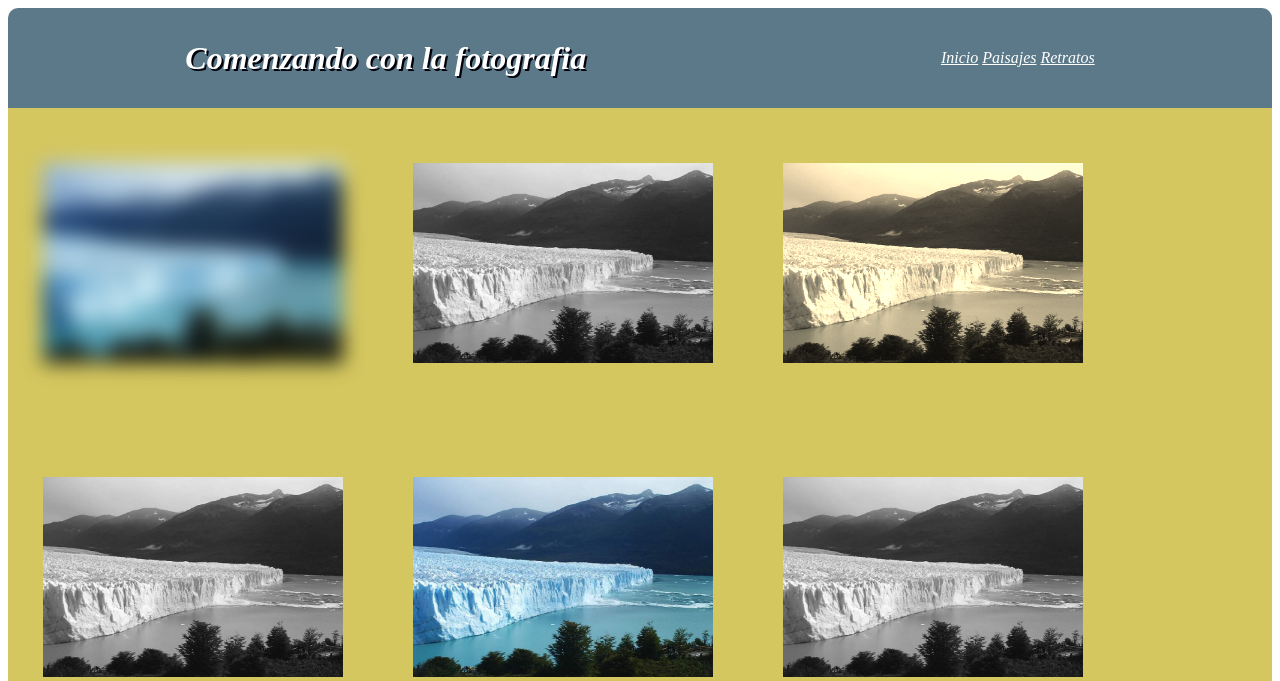
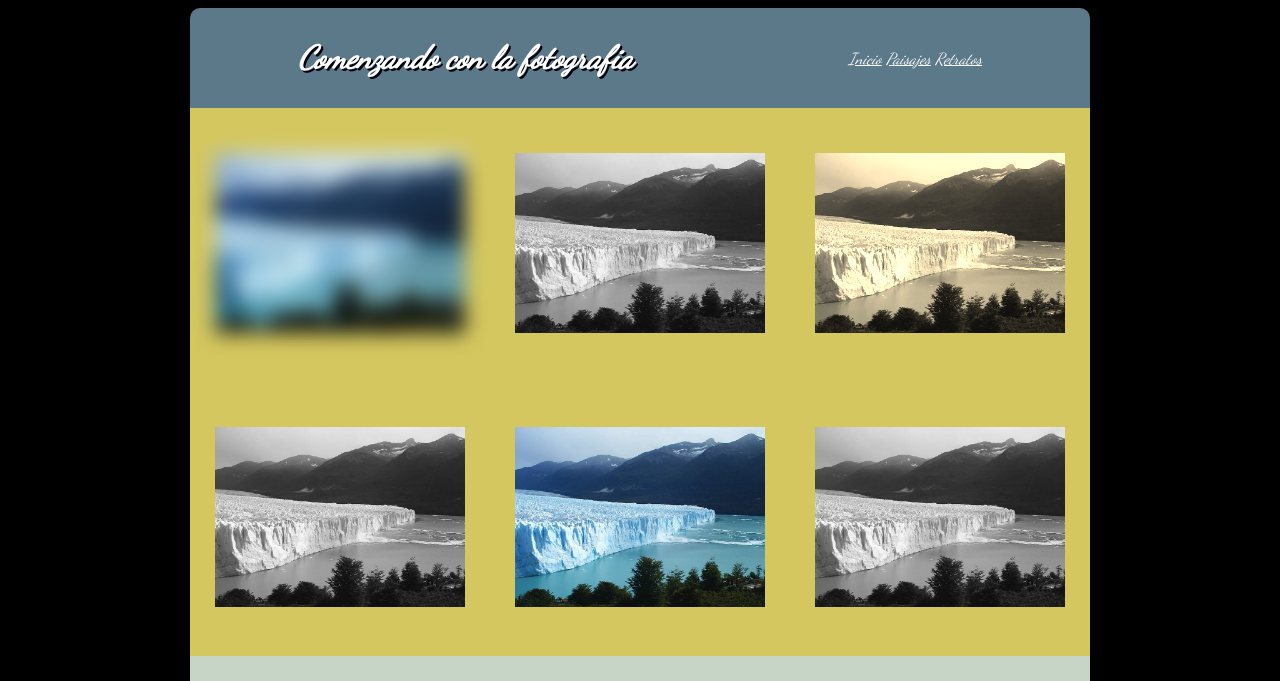
Before and after one commit to JulianBungeroth/evaluacion-final-css, a plain HTML site: page html/paisajes.html in a window 1280 px wide. Shown: the top 681 px of the page. Drawn offline with Linux system fonts and the light colour scheme.

Commit message:
animaciones y fonts retratos y paisajes

```diff
--- a/CSS/Paisajes.css
+++ b/CSS/Paisajes.css
@@ -1,3 +1,10 @@
+@font-face {
+  font-family: "Dancing Script";
+  src: url(../fonts/DancingScript-Regular.ttf)format("truetype");
+}
+*{
+  font-family: "Dancing Script";
+}
 header{
   width: 100%;
   background-color: #5b7989;
@@ -6,6 +13,31 @@ header{
   display: flex;
   flex-direction: row;
   height: 100px;
+ }
+ body{
+   display: flex;
+   color: white;
+   background-color: black;
+   justify-content: center;
+ }
+ footer{
+   color: black;
+ }
+ @keyframes animationcontenido{
+ 0%{
+   margin-top: 150%;
+ }
+ 60%{
+   margin-top: -5%;
+ }
+ 100%{
+   margin-top: 0;
+ }
+ }
+
+ .contenido{
+   animation: animationcontenido 1.5s;
+
  }
  .Titulo h1{
    color: white;
@@ -28,11 +60,11 @@ header{
 
 }
 .fila1 img{
-  margin: 35px;
+  margin: 25px;
 
 }
 .fila2 img{
-  margin: 35px;
+  margin: 25px;
 }
 .imagen1{
   filter: blur(10px);
@@ -70,3 +102,14 @@ footer{
 margin-left: 5px;
 margin-top: -3px;
 }
+@media screen and (min-width: 900px){
+  .contenido{
+    width: 900px;
+  }
+}
+
+@@media screen and (max-width: 899px){
+  .contenido{
+    width: 100%;
+  }
+}
--- a/CSS/retratos.css
+++ b/CSS/retratos.css
@@ -1,3 +1,10 @@
+@font-face {
+  font-family: "Dancing Script";
+  src: url(../fonts/DancingScript-Regular.ttf)format("truetype");
+}
+*{
+  font-family: "Dancing Script";
+}
 header{
   width: 100%;
   background-color: #5b7989;
@@ -6,6 +13,26 @@ header{
   display: flex;
   flex-direction: row;
   height: 100px;
+ }
+ body{
+   display: flex;
+   color: white;
+   background-color: black;
+   justify-content: center;
+ }
+ footer{
+   color: black;
+ }
+ @keyframes animationcontenido{
+ 0%{
+   margin-top: 150%;
+ }
+ 60%{
+   margin-top: -5%;
+ }
+ 100%{
+   margin-top: 0;
+ }
  }
  .Titulo h1{
    color: white;
@@ -28,11 +55,11 @@ header{
 
 }
 .fila1 img{
-  margin: 35px;
+  margin: 25px;
 
 }
 .fila2 img{
-  margin: 35px;
+  margin: 25px;
 }
 .imagen1{
   filter: blur(10px);
@@ -70,3 +97,14 @@ footer{
 margin-left: 5px;
 margin-top: -3px;
 }
+@media screen and (min-width: 900px){
+  .contenido{
+    width: 900px;
+  }
+}
+
+@@media screen and (max-width: 899px){
+  .contenido{
+    width: 100%;
+  }
+}
--- a/html/paisajes.html
+++ b/html/paisajes.html
@@ -7,6 +7,7 @@
     <title></title>
   </head>
   <body>
+   <div class="contenido">
      <header>
        <div class="Titulo">
          <h1><em>Comenzando con la fotografia</em></h1>
@@ -19,27 +20,26 @@
      </header>
      <div class="fila1">
        <div class="imagen1">
-        <img src="../Img/imagen2.jpg" width="300px" height="200px">
+         <img src="../Img/imagen2.jpg" width="250px" height="180px">
        </div>
        <div class="imagen2">
-        <img src="../Img/imagen2.jpg" width="300px" height="200px">
+         <img src="../Img/imagen2.jpg" width="250px" height="180px">
        </div>
        <div class="imagen3">
-        <img src="../Img/imagen2.jpg" width="300px" height="200px">
+         <img src="../Img/imagen2.jpg" width="250px" height="180px">
        </div>
      </div>
      <div class="fila2">
        <div class="imagen4">
-        <img src="../Img/imagen2.jpg" width="300px" height="200px">
+         <img src="../Img/imagen2.jpg" width="250px" height="180px">
        </div>
        <div class="imagen5">
-        <img src="../Img/imagen2.jpg" width="300px" height="200px">
+         <img src="../Img/imagen2.jpg" width="250px" height="180px">
        </div>
        <div class="imagen6">
-        <img src="../Img/imagen2.jpg" width="300px" height="200px">
+         <img src="../Img/imagen2.jpg" width="250px" height="180px">
        </div>
      </div>
-  </body>
      <footer>
        <div class="pie-pagina">
          <div class="Contacto">
@@ -78,4 +78,9 @@
 
        </div>
      </footer>
+
+   </div>
+
+  </body>
+
 </html>
```
Also changed, not shown: html/retatos.html (+11 -7 lines), github_url.txt (added). Lines whose indentation alone changed are shown as unchanged.
